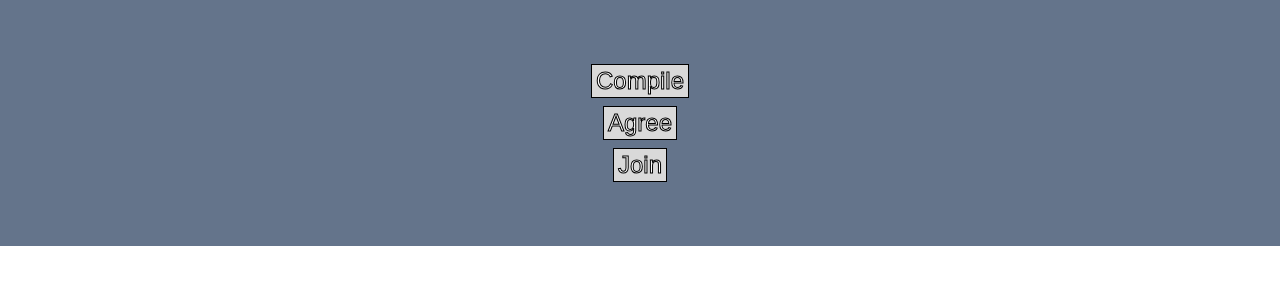
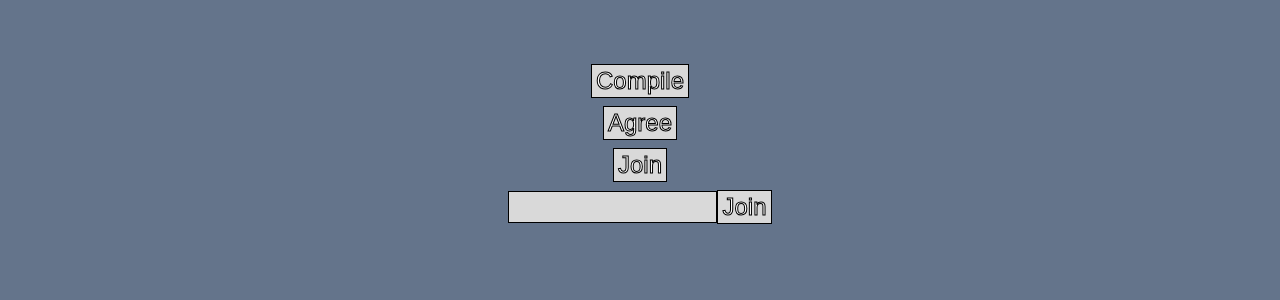
Before and after one commit to GNOGz/yasuo666, a Next.js app: page / in a window 1280 px wide. Shown: the top 300 px of the page. Built offline with nearby package versions, Linux system fonts and the light colour scheme; a web font is replaced by a local one.

Commit message:
Add custom color in TailWind config

```diff
--- a/src/app/components/GameTextInput.tsx
+++ b/src/app/components/GameTextInput.tsx
@@ -1,6 +1,6 @@
 const GameTextInput = () =>{
     return(
-        <input type="text" className=" border border-solid border-black bg-[#D9D9D9] ">
+        <input type="text" className="h-[2em] border border-solid border-black bg-secondary ">
 
         </input>
     )
--- a/src/app/components/GameTextWithJoin.tsx
+++ b/src/app/components/GameTextWithJoin.tsx
@@ -0,0 +1,11 @@
+import GameTextInput from "./GameTextInput";
+import GameButton from "./GameButton";
+const GameTextWithJoin = ({handleClick}:{handleClick?: (event: React.MouseEvent<HTMLButtonElement>)=>void}) => {
+  return (
+    <div className="flex items-center">
+      <GameTextInput></GameTextInput>
+      <GameButton title={"Join"} handleClick={handleClick}></GameButton>
+    </div>
+  );
+};
+export default GameTextWithJoin;
--- /dev/null
+++ b/src/app/components/PlayerStatus.tsx
@@ -0,0 +1,7 @@
+export const PlayerStatus = () =>{
+    return(
+        <div className="">
+
+        </div>
+    )
+}
--- a/src/app/globals.css
+++ b/src/app/globals.css
@@ -1,6 +1,7 @@
 @tailwind base;
 @tailwind components;
 @tailwind utilities;
+
 
 @layer utilities {
   .text-outline-sm {
@@ -8,6 +9,7 @@
     color: inherit;
   }
 }
+
 
 @layer utilities {
   .text-outline {
--- a/src/app/join/page.tsx
+++ b/src/app/join/page.tsx
@@ -1,3 +1,4 @@
+'use client'
 import { Irish_Grover } from "next/font/google";
 const mainFont = Irish_Grover({
   weight: ["400"],
--- a/src/app/layout.tsx
+++ b/src/app/layout.tsx
@@ -23,7 +23,7 @@ export default function RootLayout({
         <link rel="icon" href="/Yasuo1.svg" />
       </head>
       <body
-      className={`${mainFont.className} text-white overflow-y-hidden overflow-x-hidden`}
+      className={`${mainFont.className} bg-slate-500 text-white overflow-y-hidden overflow-x-hidden`}
       >
         {children}
       </body>
--- a/src/app/page.tsx
+++ b/src/app/page.tsx
@@ -3,19 +3,20 @@ import { useRouter } from "next/navigation";
 import { useEffect } from "react";
 import GameTextInput from "./components/GameTextInput";
 import GameButton from "./components/GameButton";
+import GameTextWithJoin from "./components/GameTextWithJoin";
 
 const Home = () => {
   const router = useRouter();
   // useEffect(() => {
   //     router.push("/join");
   //   }, []);
-    const sayHello = ()=> {
-        alert('hello world');
-    }
+  const sayHello = () => {
+    alert("hello world");
+  };
   return (
     <div className="text-center py-16 bg-slate-500 grid gap-2">
       <div>
-        <GameButton  title={"Compile"} handleClick={sayHello}></GameButton>
+        <GameButton title={"Compile"} handleClick={sayHello}></GameButton>
       </div>
       <div>
         <GameButton title={"Agree"}></GameButton>
@@ -23,7 +24,9 @@ const Home = () => {
       <div>
         <GameButton title={"Join"}></GameButton>
       </div>
-
+      <div className="flex justify-center items-center">
+        <GameTextWithJoin></GameTextWithJoin>
+      </div>
     </div>
   );
 };
--- a/tailwind.config.ts
+++ b/tailwind.config.ts
@@ -11,6 +11,15 @@ export default {
       colors: {
         background: "var(--background)",
         foreground: "var(--foreground)",
+        primary:"#919191",
+        secondary:"#D9D9D9",
+        Player2:"#DE3163",
+        Player1:"#CCDF92",
+        Player2Border:"#9B2346",
+        Player1Border:"#8C9964",
+        MMButton:"#3DA9E0",
+        HexButton:"#BCA357",
+        ENDButton:"#BC5757",
       },
       fontFamily:{
         customFont: ['"Irish Grover"', "sans-serif"],
```
